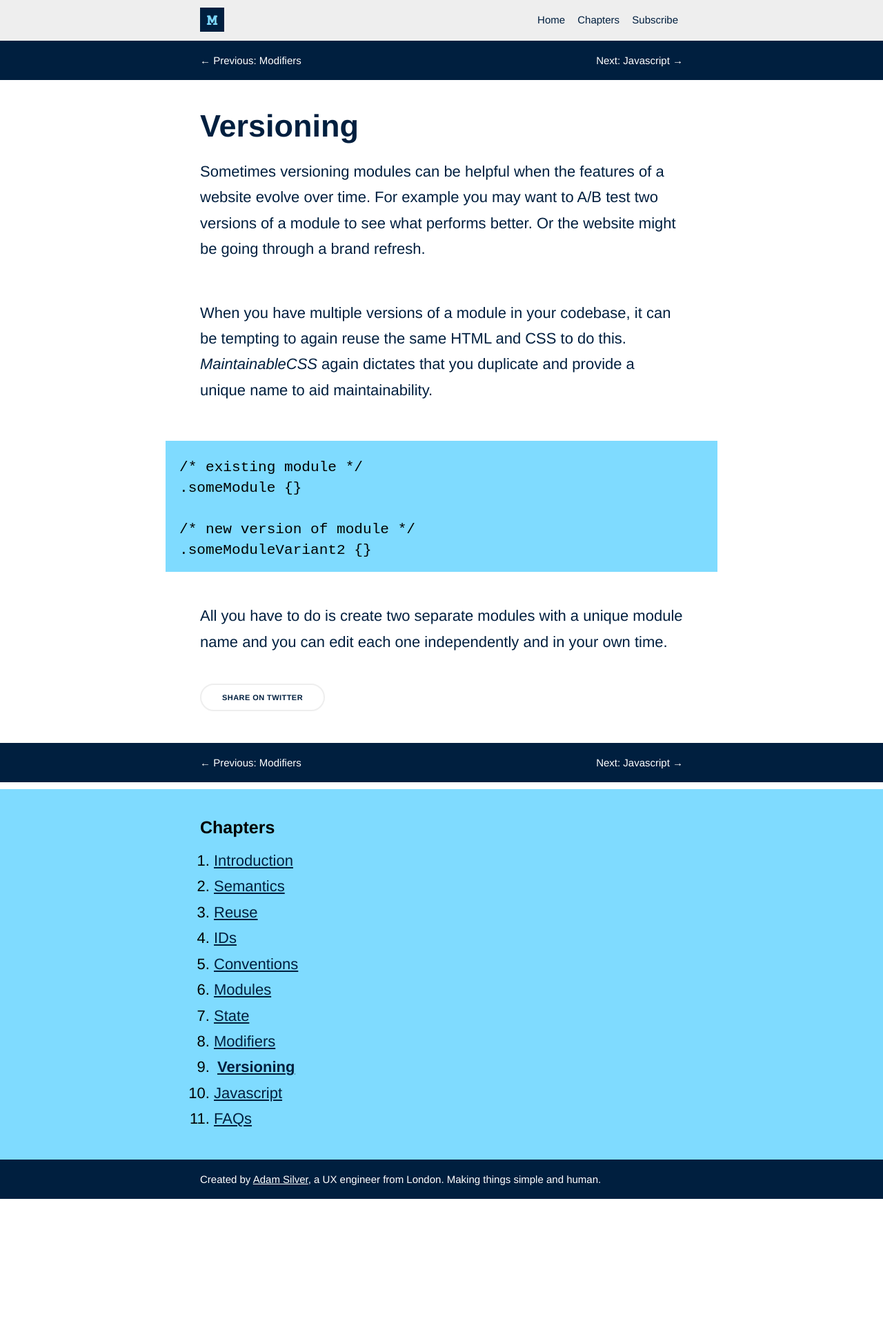
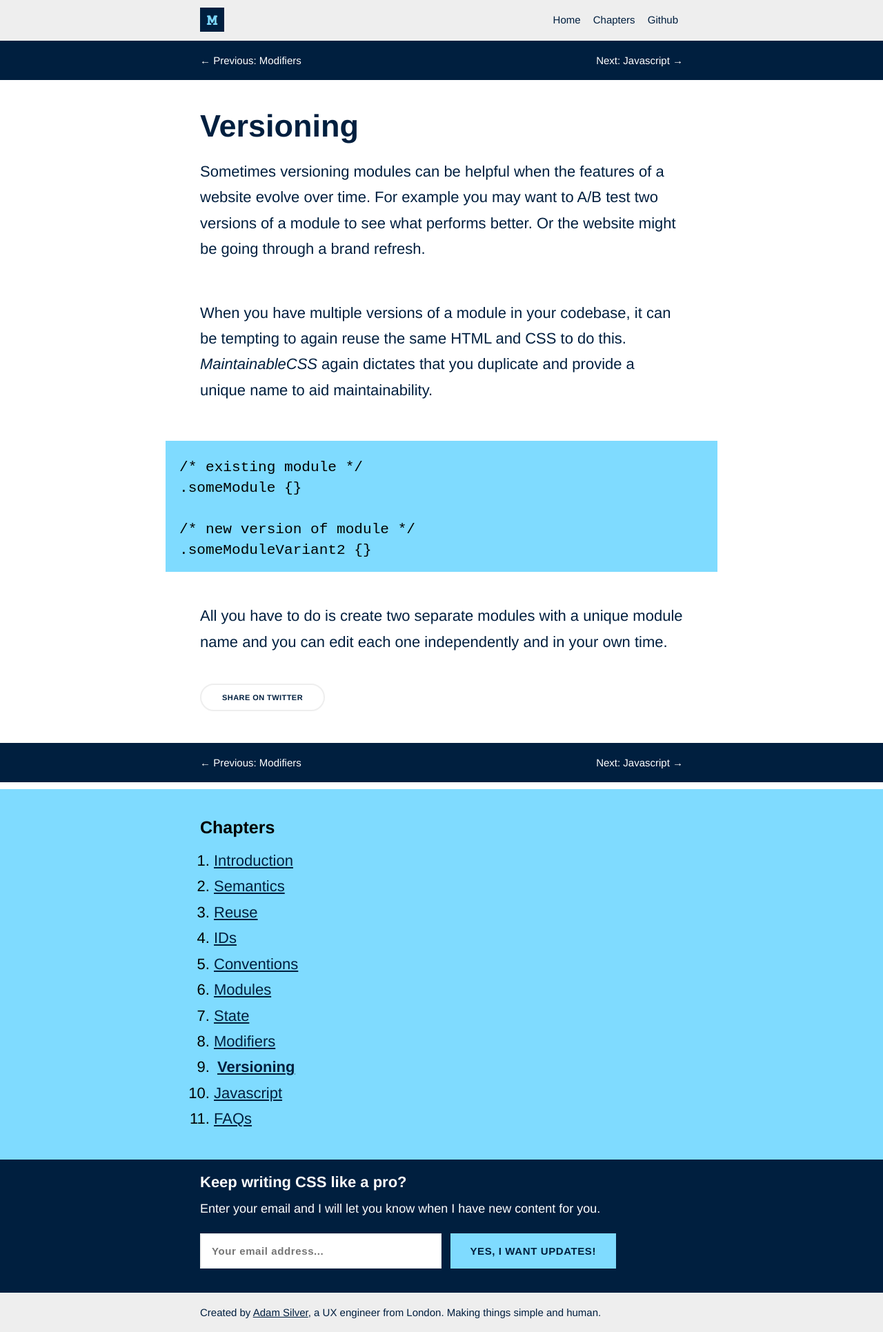
Before and after one commit to adamsilver/maintainablecss.com-jekyll, a Jekyll site: the page built from _chapters/09-versioning.md, in a window 1280 px wide. Shown: the whole page at 69% size. Built offline with Jekyll 4.4.1, drawn with Linux system fonts in a browser that asks for light colours; before the commit the page ends 1738 px from its top, so only the background shows below that.

Commit message:
Updated subscribe styles

```diff
--- a/_includes/navigation.html
+++ b/_includes/navigation.html
@@ -1,6 +1,5 @@
 <div class="navigation">
 	<a class="{% if page.id == "home" %}navigation-isActive{% endif%}" href="/">Home</a>
 	<a class="{% if page.id == "chapters" %}navigation-isActive{% endif%}" href="/chapters/">Chapters</a>
-	<a class="{% if page.id == "subscribe" %}navigation-isActive{% endif%}" href="/subscribe/">Subscribe</a>
-	<!-- <a href="http://github.com/adamsilver/maintainablecss.com/">Github</a> -->
+	<a href="http://github.com/adamsilver/maintainablecss.com/">Github</a>
 </div>
--- /dev/null
+++ b/_includes/subscribeForm.html
@@ -0,0 +1,15 @@
+<div class="subscribeForm">
+	<div class="subscribeForm-inner">
+		<form action="//adamsilver.us9.list-manage.com/subscribe/post?u=b8fb04f39bf86109693e00ba5&amp;id=441c045a36" method="post">
+
+			<input type="hidden" name="b_b8fb04f39bf86109693e00ba5_441c045a36" value="">
+
+			<h2 class="subscribeForm-heading">Keep writing CSS like a pro?</h2>
+			<p>Enter your email and I will let you know when I have new content for you.</p>
+
+			<input placeholder="Your email address..." type="email" name="EMAIL" id="mce-EMAIL" class="subscribeForm-email" required>
+			<input class="subscribeForm-button" type="submit" value="Yes, I want updates!" name="subscribe">
+
+		</form>
+	</div>
+</div>
--- a/_layouts/chapter.html
+++ b/_layouts/chapter.html
@@ -14,6 +14,7 @@
         {% include share.html %}
         {% include chapterNavigation.html last=true %}
         {% include chapterList.html %}
+        {% include subscribeForm.html %}
         {% include footer.html %}
 	</body>
 </html>
--- a/assets/css/main.css
+++ b/assets/css/main.css
@@ -29,7 +29,7 @@ a:focus {
 **********************************************************/
 
 .footer {
-	background-color: #001F3F;
+	background-color: #eee;
 	padding: 20px;
 	overflow: hidden;
 }
@@ -40,12 +40,12 @@ a:focus {
 }
 
 .footer p {
-	color: #fff;
+	color: #001F3F;
 	font-size: 1.5em;
 }
 
 .footer a {
-	color: #fff;
+	color: #001F3F;
 }
 
 /**********************************************************
@@ -708,44 +708,80 @@ a.chapterNavigation-next:active {
 	font-weight: bold;
 }
 
-.subscribe {
-	font-size: 1.8em;
-	line-height: 1.7em;
-	max-width: 700px;
-	margin-left: auto;
-	margin-right: auto;
-	margin-bottom: 30px;
-	padding: 0 20px 10px;
-	color: #001F3F;
+.subscribeForm {
+	background-color: #001F3F;
 }
 
-.subscribe-email {
-	text-transform: uppercase;
+.subscribeForm-inner {
+	margin-right: auto;
+	margin-left: auto;
+	max-width: 700px;
+	padding: 20px;
+}
+
+.subscribeForm-heading {
+	font-size: 2.2em;
+    line-height: 1.2em;
+    color: #fff;
+    margin-bottom: 10px;
+}
+
+.subscribeForm p {
+	color: #fff;
+	font-size: 1.8em;
+    line-height: 1.7em;
+    margin-bottom: 20px;
+    max-width: 620px;
+}
+
+.subscribeForm-email {
 	text-decoration: none;
-	padding: 12px 30px;
-	font-size: 1.1em;
+	padding: 15px;
+	font-size: 1.5em;
 	color: #001F3F;
 	border: 2px solid #eee;
 	font-weight: bold;
 	letter-spacing: 0.04em;
-	text-align: center;
 	margin: 0 auto;
 	-webkit-appearance: none;
 	background-color: #fff;
+	width: 100%;
+	box-sizing: border-box;
+	margin-bottom: 15px;
 }
 
-.subscribe-button {
-	border-radius: 30px;
+@media(min-width: 650px) {
+	.subscribeForm-email {
+		display: inline-block;
+		max-width: 350px;
+		margin-right: 10px;
+	}
+}
+
+.subscribeForm-button {
 	text-transform: uppercase;
 	text-decoration: none;
-	padding: 12px 30px;
-	font-size: 1.1em;
+	padding: 17px;
+	font-size: 1.5em;
 	color: #001F3F;
-	border: 2px solid #eee;
 	font-weight: bold;
+	border: none;
 	letter-spacing: 0.04em;
 	text-align: center;
 	margin: 0 auto;
 	-webkit-appearance: none;
-	background-color: #fff;
+	background-color: #7FDBFF;
+	width: 100%;
+	box-sizing: border-box;
 }
+
+@media(min-width: 650px) {
+	.subscribeForm-button {
+		display: inline-block;
+		width: 240px;
+	}
+}
+
+.subscribeForm-button:hover {
+	background-color: #68CCF3;
+}
```
Also changed, not shown: _pages/announcements.md (deleted, +0 -27 lines), _pages/subscribe.md (deleted, +0 -29 lines).
